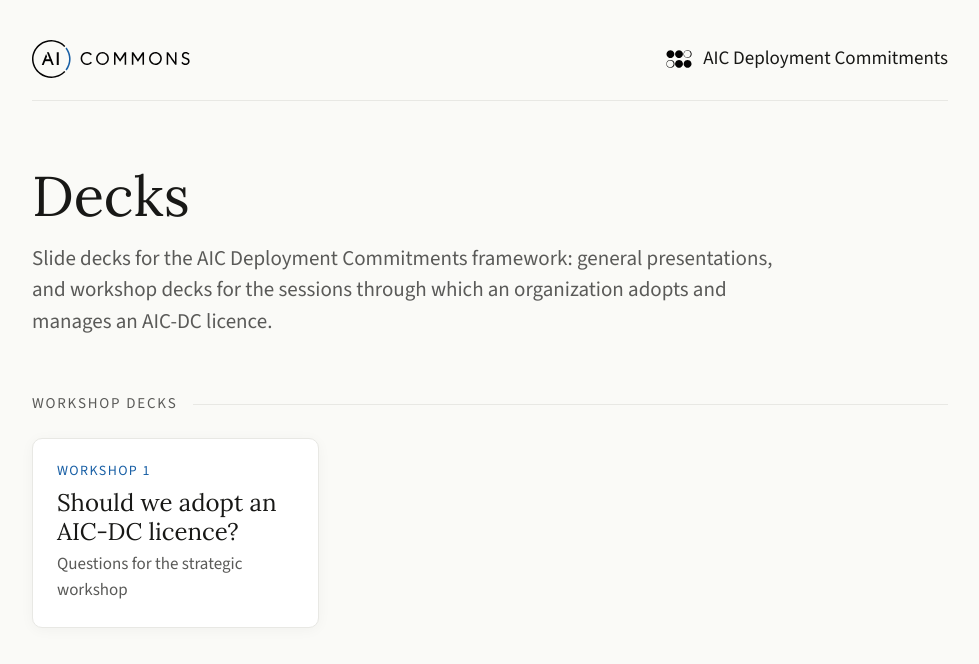
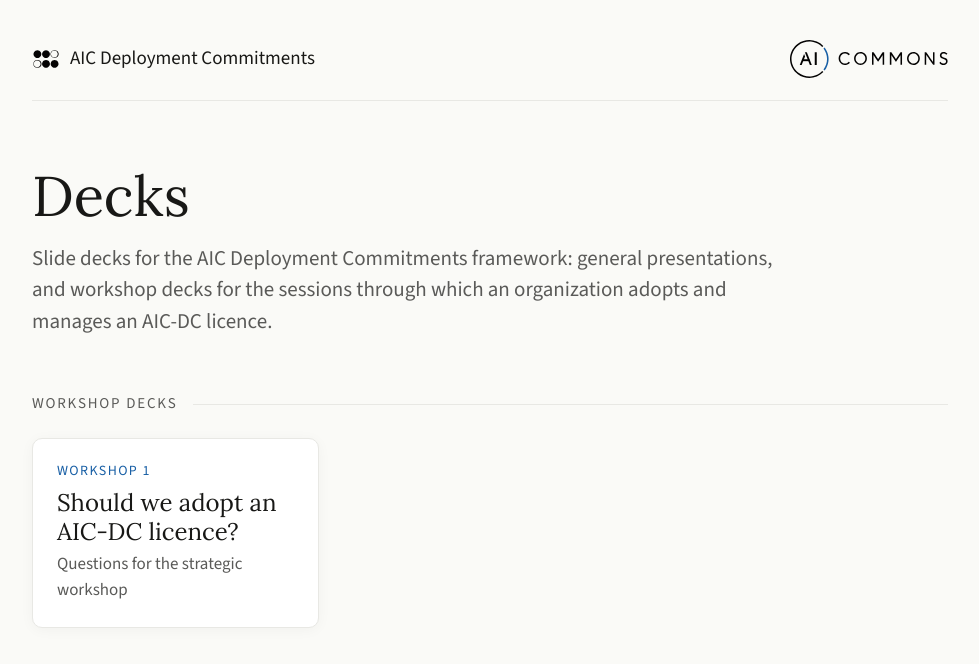
Before and after one commit to emlenartowicz/aic-dc-decks, a plain HTML site: page index.html in a window 1280 px wide. Shown: the whole page, without its empty margins (150-1129 px from the left). Drawn offline with Linux system fonts and the light colour scheme.

Commit message:
Publish decks site (2026-11-16T19:58Z)

```diff
--- a/index.html
+++ b/index.html
@@ -24,7 +24,17 @@ p.lead{font-size:21px;color:#5A5A58;margin-top:16px;max-width:36em} p.lead a{col
 .card .t{font-family:Lora,Georgia,serif;font-size:24px;line-height:1.22;margin-top:6px} .card .s{color:#5A5A58;font-size:17px;margin-top:6px}
 @media (max-width:560px){header{flex-direction:column;align-items:flex-start;gap:14px} h1{font-size:44px;margin-top:44px} main{padding:28px 20px 72px}}
 </style></head><body><main>
-<header><svg class="wordmark" role="img" aria-label="AI Commons" viewBox="0 0 979 236" fill="none" xmlns="http://www.w3.org/2000/svg">
+<header><div class="lockup"><svg class="dcmark" role="img" aria-label="DC mark" xmlns="http://www.w3.org/2000/svg" viewBox="21.18 14.42 134.75 134.75">
+
+
+  <path fill="#040303" d="M28.34 58.24Q28.34 53.18 30.88 48.77Q33.4 44.39 37.81 41.84Q42.19 39.3 47.28 39.3Q52.34 39.3 56.72 41.84Q61.13 44.39 63.65 48.77Q66.19 53.18 66.19 58.24Q66.19 63.3 63.65 67.71Q61.13 72.09 56.72 74.64Q52.34 77.18 47.28 77.18Q42.19 77.18 37.81 74.64Q33.4 72.09 30.88 67.71Q28.34 63.3 28.34 58.24Z"/>
+  <path fill="#040303" d="M69.63 58.24Q69.63 53.18 72.17 48.77Q74.69 44.39 79.1 41.84Q83.48 39.3 88.57 39.3Q93.63 39.3 98.02 41.84Q102.42 44.39 104.94 48.77Q107.49 53.18 107.49 58.24Q107.49 63.3 104.94 67.71Q102.42 72.09 98.02 74.64Q93.63 77.18 88.57 77.18Q83.48 77.18 79.1 74.64Q74.69 72.09 72.17 67.71Q69.63 63.3 69.63 58.24Z"/>
+  <path fill="#040303" d="M112.1 58.24Q112.1 65.12 116.93 69.96Q121.77 74.81 128.64 74.81Q135.52 74.81 140.35 69.96Q145.19 65.12 145.19 58.24Q145.19 53.9 142.98 49.94Q140.78 45.98 136.81 43.84Q132.83 41.7 128.64 41.7Q124.45 41.7 120.48 43.84Q116.51 45.98 114.31 49.94Q112.1 53.9 112.1 58.24ZM129.83 76.74Q129.22 76.79 128.62 76.79Q120.97 76.79 115.53 71.38Q110.09 65.97 110.09 58.24Q110.09 53.44 112.59 48.96Q115.08 44.48 119.55 42.09Q124.02 39.69 128.62 39.69Q129.22 39.69 129.83 39.74Q130.44 39.69 131.04 39.69Q135.72 39.69 140.18 42.09Q144.65 44.48 147.14 48.94Q149.62 53.4 149.62 58.24Q149.62 65.97 144.18 71.38Q138.74 76.79 131.04 76.79Q130.44 76.79 129.83 76.74Z"/>
+  <path fill="#040303" d="M29.51 105.36Q29.51 112.24 34.34 117.08Q39.17 121.93 46.05 121.93Q52.93 121.93 57.76 117.08Q62.59 112.24 62.59 105.36Q62.59 101.03 60.39 97.07Q58.19 93.11 54.21 90.96Q50.24 88.82 46.05 88.82Q41.86 88.82 37.89 90.96Q33.92 93.11 31.71 97.07Q29.51 101.03 29.51 105.36ZM47.24 123.86Q46.63 123.91 46.03 123.91Q38.37 123.91 32.94 118.5Q27.5 113.09 27.5 105.36Q27.5 100.57 29.99 96.08Q32.49 91.6 36.96 89.21Q41.43 86.81 46.03 86.81Q46.63 86.81 47.24 86.86Q47.84 86.81 48.45 86.81Q53.12 86.81 57.59 89.21Q62.06 91.6 64.54 96.06Q67.03 100.52 67.03 105.36Q67.03 113.09 61.59 118.5Q56.15 123.91 48.45 123.91Q47.84 123.91 47.24 123.86Z"/>
+  <path fill="#040303" d="M69.63 105.36Q69.63 100.3 72.17 95.89Q74.69 91.51 79.1 88.96Q83.48 86.42 88.57 86.42Q93.63 86.42 98.02 88.96Q102.42 91.51 104.94 95.89Q107.49 100.3 107.49 105.36Q107.49 110.42 104.94 114.83Q102.42 119.21 98.02 121.76Q93.63 124.3 88.57 124.3Q83.48 124.3 79.1 121.76Q74.69 119.21 72.17 114.83Q69.63 110.42 69.63 105.36Z"/>
+  <path fill="#040303" d="M110.93 105.36Q110.93 100.3 113.47 95.89Q115.99 91.51 120.4 88.96Q124.78 86.42 129.87 86.42Q134.93 86.42 139.31 88.96Q143.72 91.51 146.24 95.89Q148.78 100.3 148.78 105.36Q148.78 110.42 146.24 114.83Q143.72 119.21 139.31 121.76Q134.93 124.3 129.87 124.3Q124.78 124.3 120.4 121.76Q115.99 119.21 113.47 114.83Q110.93 110.42 110.93 105.36Z"/>
+</svg>
+<span>AIC Deployment Commitments</span></div><svg class="wordmark" role="img" aria-label="AI Commons" viewBox="0 0 979 236" fill="none" xmlns="http://www.w3.org/2000/svg">
 <path d="M9.34001 118.035C9.37001 151.235 26.21 183.805 52.68 203.585C77.21 221.925 108.08 229.455 138.15 224.605C161.41 220.855 183.85 209.185 200.03 192.025C200.071 191.981 200.121 191.945 200.177 191.92C200.232 191.895 200.292 191.882 200.353 191.881C200.414 191.88 200.474 191.892 200.53 191.915C200.586 191.938 200.637 191.972 200.68 192.015L207.01 198.335C207.068 198.394 207.1 198.473 207.1 198.557C207.1 198.641 207.068 198.723 207.01 198.785C165.46 242.505 97.04 248.075 48.86 212.805C20.98 192.395 2.69001 160.885 0.170013 126.235C0.0633468 124.748 0.00666667 122.015 0 118.035C0 114.062 0.053337 111.332 0.160004 109.845C2.62 75.1951 20.85 43.6451 48.7 23.1951C96.82 -12.1649 165.24 -6.71488 206.87 36.9351C206.928 36.9974 206.96 37.079 206.96 37.1629C206.96 37.2468 206.928 37.3264 206.87 37.3851L200.55 43.7151C200.507 43.7583 200.456 43.7924 200.4 43.8154C200.344 43.8384 200.284 43.8498 200.223 43.8489C200.162 43.8479 200.102 43.8347 200.047 43.81C199.991 43.7853 199.941 43.7496 199.9 43.7051C183.69 26.5751 161.23 14.9451 137.97 11.2351C107.89 6.43511 77.03 14.0251 52.53 32.3951C26.1 52.2251 9.31001 84.8351 9.34001 118.035Z" fill="#040303"></path>
 <path d="M239.64 117.845C239.647 122.498 239.36 127.128 238.78 131.735C236.127 152.882 228.25 172.112 215.15 189.425C215.127 189.455 215.098 189.48 215.066 189.498C215.033 189.516 214.997 189.528 214.961 189.532C214.924 189.535 214.887 189.531 214.853 189.52C214.818 189.508 214.786 189.49 214.76 189.465L208.02 183.435C207.966 183.387 207.932 183.32 207.924 183.248C207.917 183.176 207.937 183.103 207.98 183.045C222.24 163.945 230.07 141.615 230.06 117.855C230.04 94.0951 222.17 71.7751 207.88 52.7051C207.834 52.6461 207.812 52.5716 207.819 52.497C207.827 52.4225 207.863 52.3537 207.92 52.3051L214.65 46.2651C214.676 46.2404 214.708 46.2217 214.743 46.2102C214.777 46.1988 214.814 46.1948 214.851 46.1986C214.887 46.2023 214.923 46.2138 214.956 46.2321C214.988 46.2504 215.017 46.2753 215.04 46.3051C228.167 63.5984 236.073 82.8184 238.76 103.965C239.347 108.572 239.64 113.198 239.64 117.845Z" fill="#185FA5"></path>
 <path d="M437.488 74.4861C448.049 74.4123 458.207 78.5959 465.727 86.1163C473.247 93.6366 477.514 103.878 477.589 114.587C477.664 125.296 473.54 135.596 466.126 143.221C458.711 150.845 448.613 155.17 438.052 155.244C427.491 155.318 417.333 151.134 409.813 143.614C402.293 136.094 398.026 125.852 397.951 115.143C397.876 104.434 402 94.134 409.414 86.5094C416.829 78.8847 426.927 74.5598 437.488 74.4861ZM437.845 83.3951C433.876 83.3881 429.945 84.1927 426.276 85.7628C422.607 87.3329 419.271 89.6377 416.46 92.5458C413.649 95.4539 411.417 98.9082 409.891 102.712C408.366 106.515 407.577 110.593 407.57 114.712C407.563 118.832 408.337 122.913 409.849 126.721C411.362 130.53 413.581 133.992 416.383 136.91C419.184 139.828 422.511 142.144 426.175 143.727C429.838 145.31 433.767 146.128 437.735 146.135C441.704 146.142 445.635 145.337 449.304 143.767C452.973 142.197 456.309 139.892 459.12 136.984C461.931 134.076 464.163 130.622 465.689 126.819C467.214 123.015 468.003 118.937 468.01 114.818C468.017 110.698 467.243 106.618 465.731 102.809C464.219 99.0004 461.999 95.5383 459.198 92.6204C456.396 89.7025 453.069 87.386 449.405 85.8031C445.742 84.2203 441.813 83.402 437.845 83.3951Z" fill="#040303"></path>
@@ -38,17 +48,7 @@ p.lead{font-size:21px;color:#5A5A58;margin-top:16px;max-width:36em} p.lead a{col
 <path d="M123.46 155.485H135.46L104.46 76.4851H92.46L123.46 155.485Z" fill="black"></path>
 <path d="M93.46 101.969L72.46 155.485H60.46L87.46 86.6785L93.46 101.969ZM87.46 86.6785L87.3839 86.4851H87.5362L87.46 86.6785Z" fill="black"></path>
 <rect x="75.46" y="119.485" width="45" height="12" fill="black"></rect>
-</svg><div class="lockup"><svg class="dcmark" role="img" aria-label="DC mark" xmlns="http://www.w3.org/2000/svg" viewBox="21.18 14.42 134.75 134.75">
-
-
-  <path fill="#040303" d="M28.34 58.24Q28.34 53.18 30.88 48.77Q33.4 44.39 37.81 41.84Q42.19 39.3 47.28 39.3Q52.34 39.3 56.72 41.84Q61.13 44.39 63.65 48.77Q66.19 53.18 66.19 58.24Q66.19 63.3 63.65 67.71Q61.13 72.09 56.72 74.64Q52.34 77.18 47.28 77.18Q42.19 77.18 37.81 74.64Q33.4 72.09 30.88 67.71Q28.34 63.3 28.34 58.24Z"/>
-  <path fill="#040303" d="M69.63 58.24Q69.63 53.18 72.17 48.77Q74.69 44.39 79.1 41.84Q83.48 39.3 88.57 39.3Q93.63 39.3 98.02 41.84Q102.42 44.39 104.94 48.77Q107.49 53.18 107.49 58.24Q107.49 63.3 104.94 67.71Q102.42 72.09 98.02 74.64Q93.63 77.18 88.57 77.18Q83.48 77.18 79.1 74.64Q74.69 72.09 72.17 67.71Q69.63 63.3 69.63 58.24Z"/>
-  <path fill="#040303" d="M112.1 58.24Q112.1 65.12 116.93 69.96Q121.77 74.81 128.64 74.81Q135.52 74.81 140.35 69.96Q145.19 65.12 145.19 58.24Q145.19 53.9 142.98 49.94Q140.78 45.98 136.81 43.84Q132.83 41.7 128.64 41.7Q124.45 41.7 120.48 43.84Q116.51 45.98 114.31 49.94Q112.1 53.9 112.1 58.24ZM129.83 76.74Q129.22 76.79 128.62 76.79Q120.97 76.79 115.53 71.38Q110.09 65.97 110.09 58.24Q110.09 53.44 112.59 48.96Q115.08 44.48 119.55 42.09Q124.02 39.69 128.62 39.69Q129.22 39.69 129.83 39.74Q130.44 39.69 131.04 39.69Q135.72 39.69 140.18 42.09Q144.65 44.48 147.14 48.94Q149.62 53.4 149.62 58.24Q149.62 65.97 144.18 71.38Q138.74 76.79 131.04 76.79Q130.44 76.79 129.83 76.74Z"/>
-  <path fill="#040303" d="M29.51 105.36Q29.51 112.24 34.34 117.08Q39.17 121.93 46.05 121.93Q52.93 121.93 57.76 117.08Q62.59 112.24 62.59 105.36Q62.59 101.03 60.39 97.07Q58.19 93.11 54.21 90.96Q50.24 88.82 46.05 88.82Q41.86 88.82 37.89 90.96Q33.92 93.11 31.71 97.07Q29.51 101.03 29.51 105.36ZM47.24 123.86Q46.63 123.91 46.03 123.91Q38.37 123.91 32.94 118.5Q27.5 113.09 27.5 105.36Q27.5 100.57 29.99 96.08Q32.49 91.6 36.96 89.21Q41.43 86.81 46.03 86.81Q46.63 86.81 47.24 86.86Q47.84 86.81 48.45 86.81Q53.12 86.81 57.59 89.21Q62.06 91.6 64.54 96.06Q67.03 100.52 67.03 105.36Q67.03 113.09 61.59 118.5Q56.15 123.91 48.45 123.91Q47.84 123.91 47.24 123.86Z"/>
-  <path fill="#040303" d="M69.63 105.36Q69.63 100.3 72.17 95.89Q74.69 91.51 79.1 88.96Q83.48 86.42 88.57 86.42Q93.63 86.42 98.02 88.96Q102.42 91.51 104.94 95.89Q107.49 100.3 107.49 105.36Q107.49 110.42 104.94 114.83Q102.42 119.21 98.02 121.76Q93.63 124.3 88.57 124.3Q83.48 124.3 79.1 121.76Q74.69 119.21 72.17 114.83Q69.63 110.42 69.63 105.36Z"/>
-  <path fill="#040303" d="M110.93 105.36Q110.93 100.3 113.47 95.89Q115.99 91.51 120.4 88.96Q124.78 86.42 129.87 86.42Q134.93 86.42 139.31 88.96Q143.72 91.51 146.24 95.89Q148.78 100.3 148.78 105.36Q148.78 110.42 146.24 114.83Q143.72 119.21 139.31 121.76Q134.93 124.3 129.87 124.3Q124.78 124.3 120.4 121.76Q115.99 119.21 113.47 114.83Q110.93 110.42 110.93 105.36Z"/>
-</svg>
-<span>AIC Deployment Commitments</span></div></header>
+</svg></header>
 <h1>Decks</h1>
 <p class="lead">Slide decks for the AIC Deployment Commitments framework: general presentations, and workshop decks for the sessions through which an organization adopts and manages an AIC-DC licence.</p>
 <section class="kind"><h2>Workshop decks</h2><div class="cards"><a class="card" href="chapter-5-1/"><span class="body"><span class="n">Workshop 1</span><span class="t">Should we adopt an AIC-DC licence?</span><span class="s">Questions for the strategic workshop</span></span></a></div></section>
```
Also changed, not shown: 3 other files.
